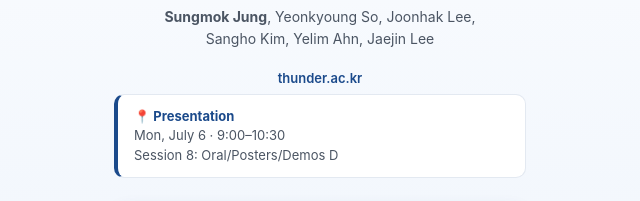
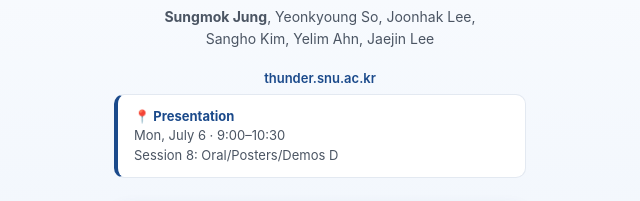
Before and after one commit to soyanggaeng/thunder-konubench, a plain HTML site: page index.html in a window 1280 px wide. Shown: the part 299-500 px from the top of the page, 320-960 px from the left. Drawn offline with Linux system fonts and the light colour scheme; a web font is replaced by a local one.

Commit message:
Update index.html

```diff
--- a/index.html
+++ b/index.html
@@ -265,7 +265,7 @@
       Sangho Kim, Yelim Ahn, Jaejin Lee
     </p>
     <p class="affiliation">
-      <a href="https://thunder.ac.kr" target="_blank" rel="noopener">thunder.ac.kr</a>
+      <a href="https://thunder.snu.ac.kr" target="_blank" rel="noopener">thunder.snu.ac.kr</a>
     </p>
 
     <!-- 발표 일정 -->
```
